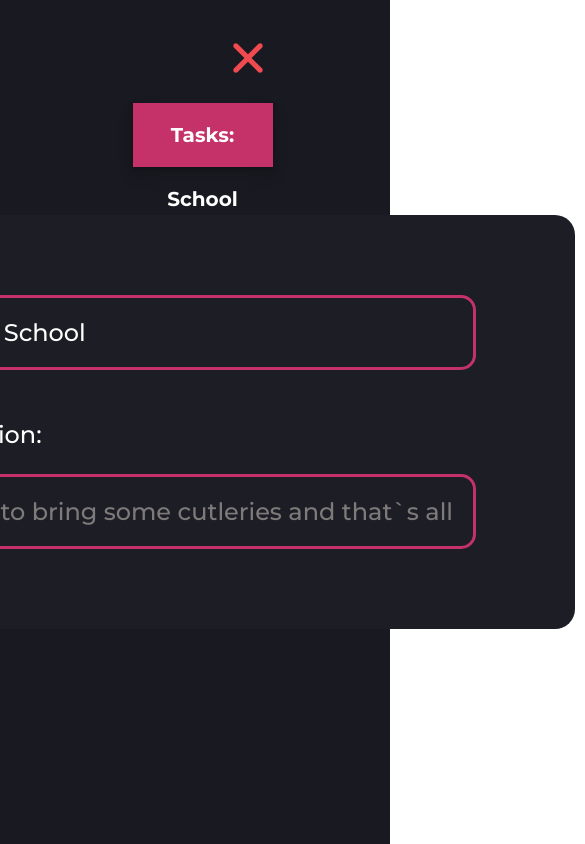
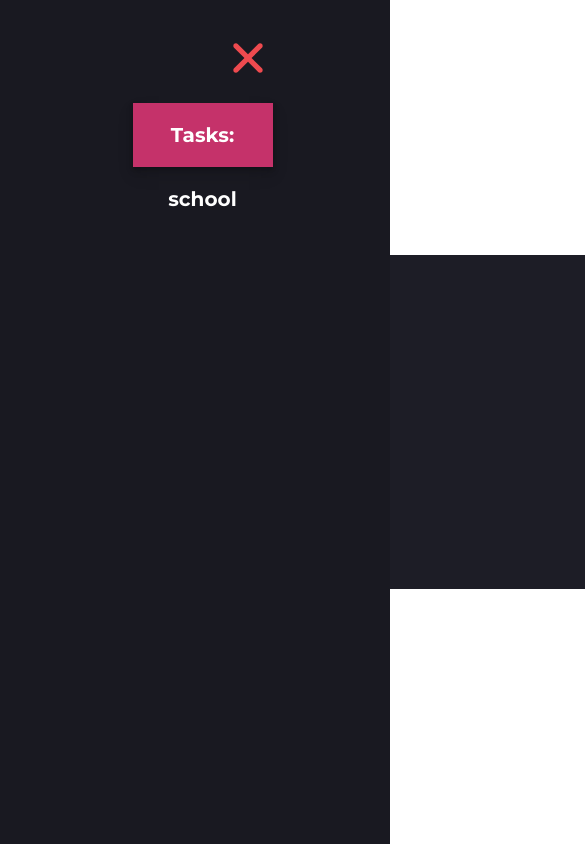
Before and after one commit to HOLDAR123/TodoList, a React (Create React App) app: page /tasks/1 in a window 390 px wide. Shown: the top 844 px of the page, 585 px wide, since content can reach past the window. Built offline with nearby package versions, Linux system fonts and the light colour scheme; data requests are answered from the project's data file.

Commit message:
made some styles

```diff
--- a/db.json
+++ b/db.json
@@ -1,9 +1,9 @@
 {
   "tasks": [
     {
-      "name": "School",
+      "name": "school",
       "isCompleted": false,
-      "TextArea": "I need to bring some cutleries and that`s all",
+      "TextArea": "sqweqr",
       "id": 1
     }
   ]
--- a/src/components/main/Navbar/NavbarItems/NavbarItems.module.scss
+++ b/src/components/main/Navbar/NavbarItems/NavbarItems.module.scss
@@ -10,6 +10,7 @@
   height: 100vh;
   flex-direction: column;
   align-items: flex-start;
+  z-index: 99999;
 
 
 
@@ -96,6 +97,11 @@
 @media screen and (min-width: 1024px){
   .buttonCLose {
       display: none ;
+    }
+    .Collection{
+      display: flex;
+      justify-content: center;
+      align-items: center;
     }
 }
 
--- a/src/components/main/Task/Task.module.scss
+++ b/src/components/main/Task/Task.module.scss
@@ -7,8 +7,8 @@
     background-color: #1d1d26;
     display: flex;
     height: 100%;
-    padding: 80px;
-    width: 600px;
+    padding: 60px;
+    width: 500px;
     height: auto;
     z-index: 0;
     border-radius: 20px;
@@ -32,3 +32,82 @@
         color:rgb(126, 122, 122) !important;
     }
 }
+
+
+
+
+@media screen and (min-width: 768px) and (max-width: 1023px) {
+    .Task {
+        font-size: 1.5rem;
+        position: absolute;
+        top: 50%;
+        left: 50%;
+        transform: translate(-50%, -50%);
+        background-color: #1d1d26;
+        display: flex;
+        height: 100%;
+        padding: 30px;
+        width: 600px;
+        height: auto;
+        z-index: 0;
+        border-radius: 20px;
+        background-color: #1d1d26;
+
+        .NameOfTaskContainer{
+            border: 3px solid #c5326a;
+            padding: 20px;
+            border-radius: 15px;
+            color:white;
+        }
+        .DescriptionOfTaskContainer{
+            margin-top: 50px;
+            color:white;
+        }
+        .Text{
+            margin-top: 25px;
+            border: 3px solid #c5326a;
+            padding: 20px;
+            border-radius: 15px;
+            color:rgb(126, 122, 122) !important;
+        }
+    }
+
+}
+
+
+@media screen and (min-width: 320px) and (max-width:  767px){
+    .Task {
+        font-size: 1.5rem;
+        position: absolute;
+        top: 50%;
+        left: 50%;
+        transform: translate(-50%, -50%);
+        background-color: #1d1d26;
+        display: flex;
+        height: 100%;
+        padding: 40px;
+        width: 5400px;
+        height: auto;
+        z-index: 0;
+        border-radius: 20px;
+        background-color: #1d1d26;
+
+        .NameOfTaskContainer{
+            border: 3px solid #c5326a;
+            padding: 20px;
+            border-radius: 15px;
+            color:white;
+        }
+        .DescriptionOfTaskContainer{
+            margin-top: 50px;
+            color:white;
+        }
+        .Text{
+            margin-top: 25px;
+            border: 3px solid #c5326a;
+            padding: 20px;
+            border-radius: 15px;
+            color:rgb(126, 122, 122) !important;
+        }
+    }
+}
```
